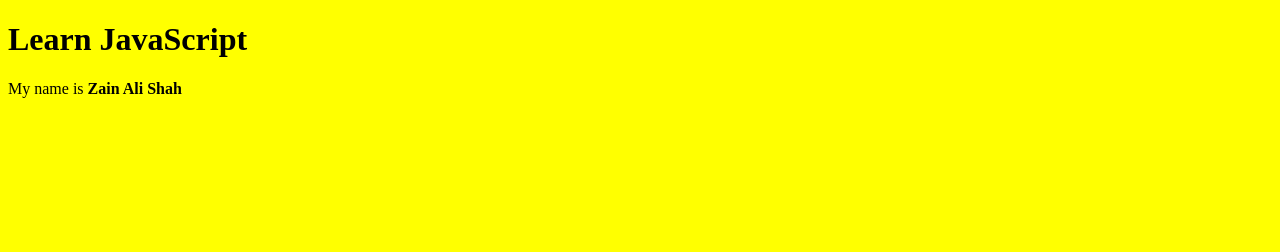
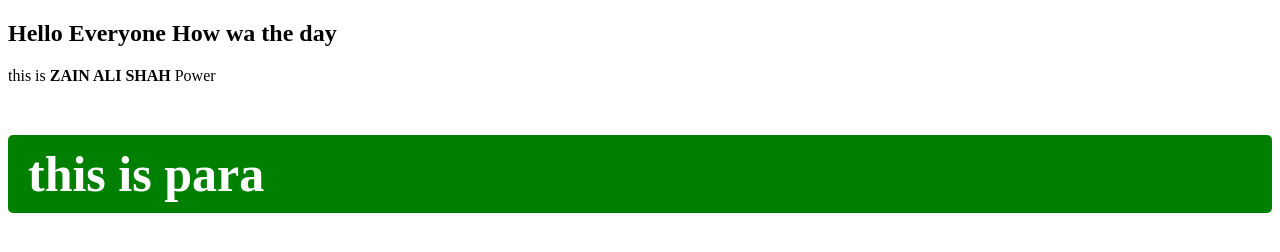
Before and after one commit to Zain-4321/30-Days-Coding, a plain HTML site: page index.html in a window 1280 px wide. Drawn offline with Linux system fonts and the light colour scheme.

Commit message:
DOM Creat & Delete

```diff
--- /dev/null
+++ b/Domcreatanddelete.js
@@ -0,0 +1,22 @@
+const divEle=document.querySelector(".container");
+console.log(divEle);
+
+let paraa=document.createElement("p");
+divEle.appendChild(paraa);
+paraa.textContent="this is para"
+paraa.style.fontSize=50 + "px"
+paraa.classList.add("para")
+//append() add karo dive ke ahir mian
+//prepend()//add karo dive ke start main
+//before()//add karo dive se bhi pehle
+//after()add karo div ke bad
+//append chikd ek parameter lita hai
+
+// divEle.append("Talha",paraa)
+// divEle.prepend(paraa)
+
+//before dive ke opper p ko add kariga
+// divEle.before(paraa)
+
+// //after dive ke akhir p ko add kariga
+// divEle.after(paraa)
--- a/index.html
+++ b/index.html
@@ -3,26 +3,21 @@
 <head>
     <meta charset="UTF-8">
     <meta name="viewport" content="width=device-width, initial-scale=1.0">
-    <title>Text And Styles</title>
     <link rel="stylesheet" href="style.css">
+    <title>Element Mainpulations</title>
 </head>
 <body>
-
-
-    <h1>Learn JavaScript</h1>
-    <!-- <button class="btn">Click me !</button> -->
-     <div class="intro">
+    <div class="container">
+        <h2>Hello Everyone How wa the day</h2>
         <span>
-            <p>
-                My name is <b> Zain Ali Shah </b>            </p>
+            <p>this is <b>ZAIN ALI SHAH</b> Power</p>
         </span>
-     </div>
+    </div>
 
 
 
 
 
-
-    <script src="main.js"></script>
+    <script src="Domcreatanddelete.js"></script>
 </body>
 </html>
--- a/style.css
+++ b/style.css
@@ -1,7 +1,9 @@
-.btn1{
-    background-color: blue;
+.para{
+    font-size: 20px;
+    font-weight: 700;
+    background-color: green;
+    border-radius: 5px;
+    padding: 10px 20px;
     color: white;
-    margin-top: 50px;
-    border-radius: 50%;
-    padding: 30px;
+
 }
```
